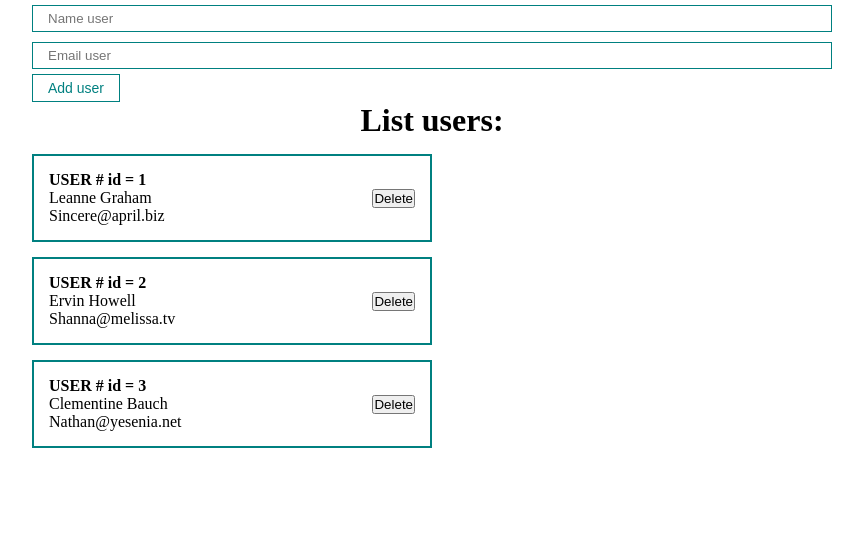
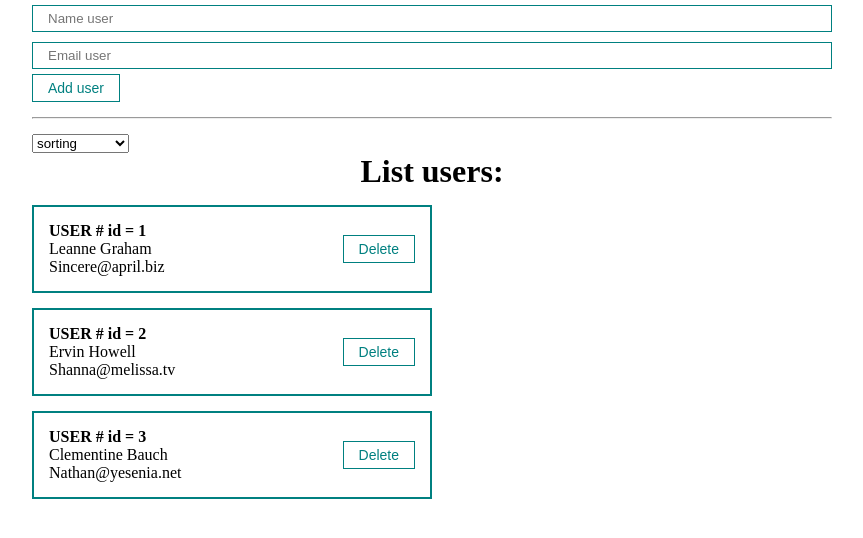
Before and after one commit to Reshetnik-Eugenius/react-users-app, a React (Create React App) app: page / in a window 1280 px wide. Shown: the top 538 px of the page, without its empty margins (208-1071 px from the left). Built offline with nearby package versions, Linux system fonts and the light colour scheme.

Commit message:
temp sort

```diff
--- a/src/App.tsx
+++ b/src/App.tsx
@@ -1,6 +1,7 @@
 import React, { ChangeEvent, useState } from "react";
 import PButton from "./components/UI/button/PButton";
 import PInput from "./components/UI/input/PInput";
+import PSelect from "./components/UI/select/PSelect";
 import UserAddForm from "./components/UserAddForm";
 import UserList from "./components/UserList";
 import './styles/App.css'
@@ -16,14 +17,41 @@ function App() {
         { id: 2, name: 'Ervin Howell', email: 'Shanna@melissa.tv' },
         { id: 3, name: 'Clementine Bauch', email: 'Nathan@yesenia.net' }
     ]);
-
+    const [selectedSort, setSelectedSort] = useState('');
     const createUser = (newUser: IVal) => {
         setUsers([...users, newUser])
     }
+    const removeUser = (user: IVal) => {
+        setUsers(users.filter(p => p.id !== user.id))
+    }
+
+    const sortUsers = (sort: React.SetStateAction<string>) => {
+        setSelectedSort(sort);
+        setUsers([...users].sort((a, b) => a.localeCompare(b)))
+        // console.log(sort);
+    }
+
     return (
         <div className="App">
             <UserAddForm create ={createUser}/>
-            <UserList users={users} title='List users:'/>
+
+            <hr style={{margin: '15px 0'}}/>
+            <div>
+                <PSelect
+                    value={selectedSort}
+                    onChange={sortUsers}
+                    defaultValue='sorting'
+                    options={[
+                        {value: 'name', name: 'By the name'},
+                        {value: 'email', name: 'By the email'},
+                    ]}
+                />
+            </div>
+
+            {users.length !== 0
+                ? <UserList remove={removeUser} users={users} title='List users:'/>
+                : <h1 style={{textAlign: "center"}}>Users not found!</h1>
+            }
         </div>
     );
 }
--- /dev/null
+++ b/src/components/UI/select/PSelect.tsx
@@ -0,0 +1,19 @@
+import React from "react";
+
+const PSelect = ({options, defaultValue, value, onChange}:any) => {
+    return (
+        <select
+            value={value}
+            onChange={event => onChange(event.target.value)}
+        >
+            <option disabled={true} value="">{defaultValue}</option>
+            {options.map((option: { value: string; name: string; }) =>
+                <option key={option.value} value={option.value}>
+                    {option.name}
+                </option>
+            )}
+        </select>
+    );
+};
+
+export default PSelect;
--- a/src/components/UserItem.tsx
+++ b/src/components/UserItem.tsx
@@ -1,4 +1,5 @@
 import React from 'react'
+import PButton from './UI/button/PButton';
 
 const UserItem = (props: any) => {
 
@@ -10,7 +11,7 @@ const UserItem = (props: any) => {
             <div>{props.user.email}</div>
         </div>
         <div className="user__btns">
-            <button>Delete</button>
+            <PButton onClick={() => props.remove(props.user)}>Delete</PButton>
         </div>
     </div>
   );
--- a/src/components/UserList.tsx
+++ b/src/components/UserList.tsx
@@ -2,12 +2,12 @@ import React from 'react'
 import { IVal } from '../App';
 import UserItem from './UserItem';
 
-  const UserList = ({users, title}: {users: IVal[], title: string}) => {
+  const UserList = ({users, title, remove}: {users: IVal[], title: string, remove: any}) => {
   return (
     <div>
         <h1 style={{textAlign: "center"}}>{title}</h1>
             { users.map((user: any, index: number) =>
-                <UserItem number={index+1} user={user} key={user.id} />
+                <UserItem remove={remove} number={index+1} user={user} key={user.id} />
             )}
     </div>
   )
```
